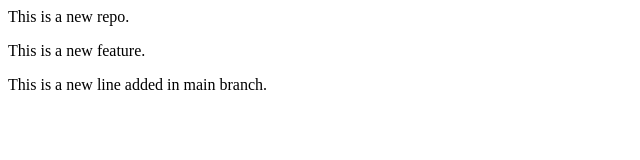
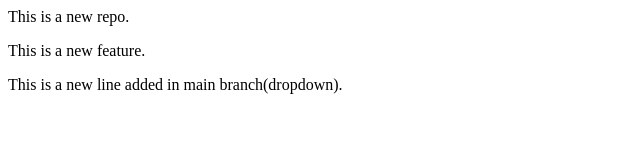
Before and after one commit to pawan-darade/localrepo, a plain HTML site: page index.html in a window 1280 px wide. Shown: the whole page, without its empty margins (0-640 px from the left). Drawn offline with Linux system fonts and the light colour scheme.

Commit message:
added dropdown

```diff
--- a/index.html
+++ b/index.html
@@ -1,3 +1,3 @@
 <p>This is a new repo.</p>
 <p> This is a new feature.</p>
-<p> This is a new line added in main branch.</p>
+<p> This is a new line added in main branch(dropdown).</p>
```
